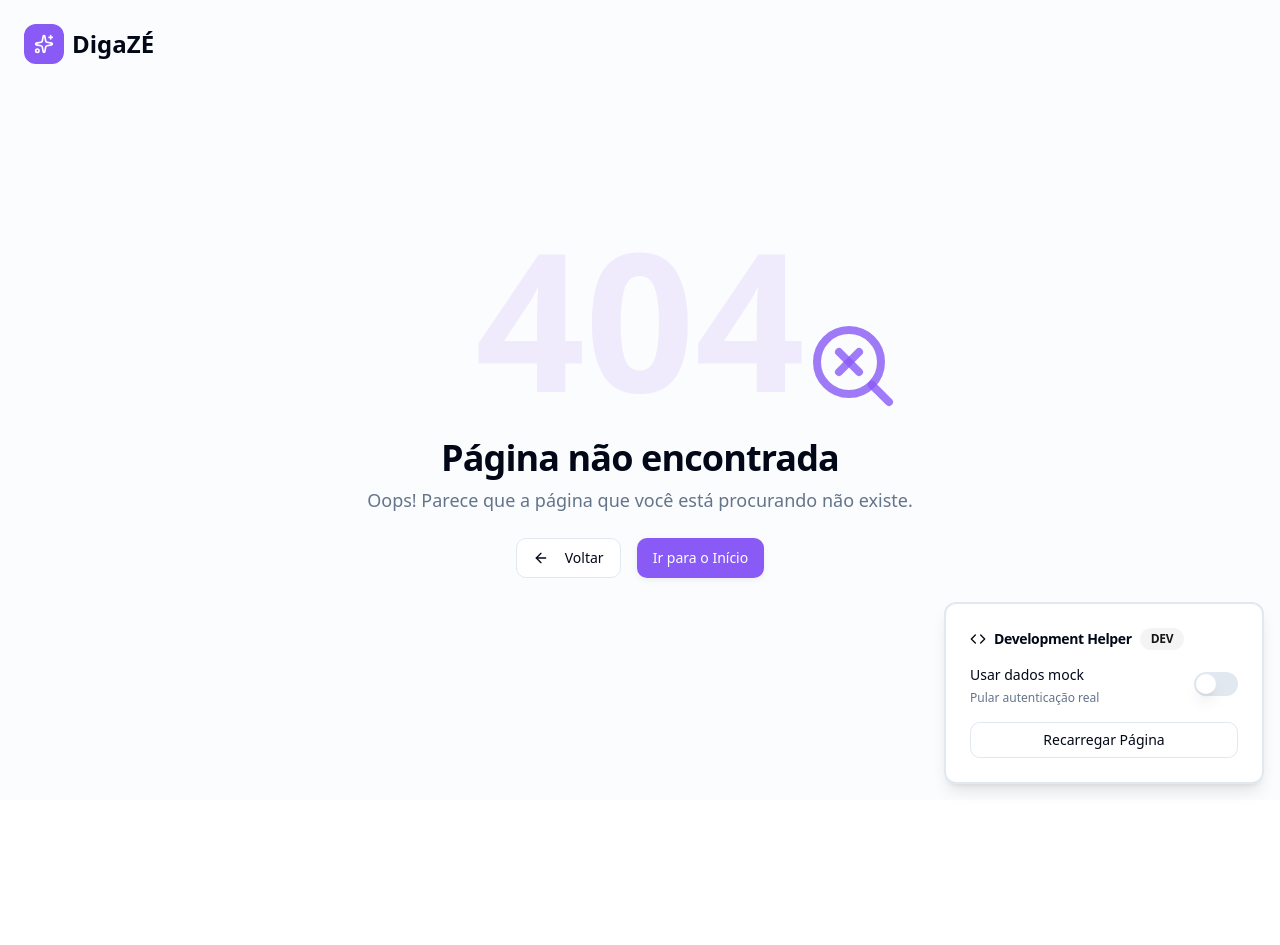
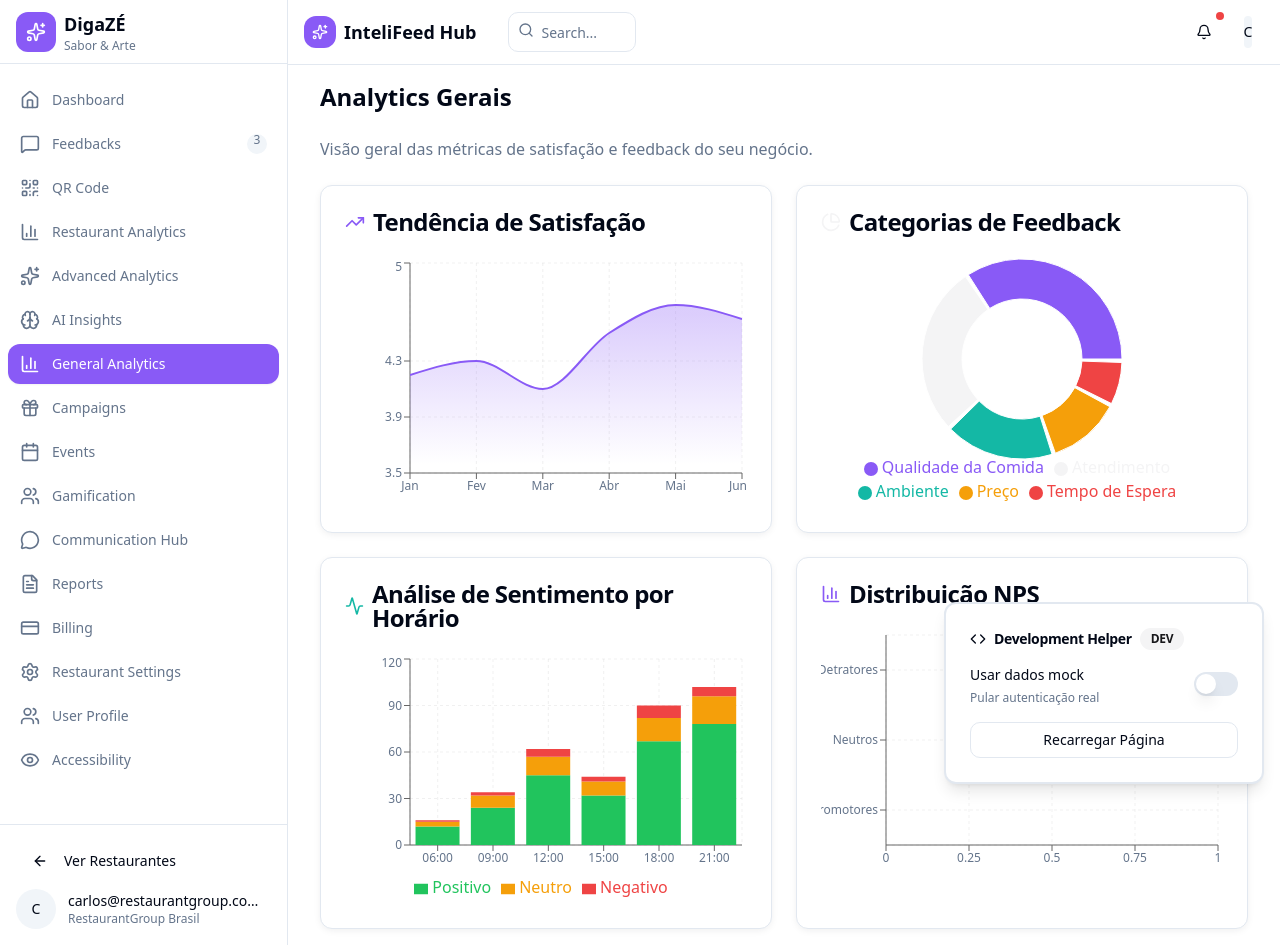
Before and after one commit to byfyrsc/Zefinalout25, a React (Vite) app: page /general-analytics in a window 1280 px wide. Before the commit the page ends 800 px from the top, so only its background shows below. Built offline with nearby package versions, Linux system fonts and the light colour scheme.

Commit message:
[dyad] Adicionada página e rota para Analytics Gerais - wrote 3 file(s)

```diff
--- a/src/components/layout/navigationConfig.ts
+++ b/src/components/layout/navigationConfig.ts
@@ -30,7 +30,8 @@ export const mainNavigationItems: NavItem[] = [
   { id: "qrcode", label: "QR Code", icon: QrCode, path: "/qrcode", requiresRestaurant: true },
   { id: "restaurant-analytics", label: "Restaurant Analytics", icon: BarChart3, path: "/restaurant-analytics", requiresRestaurant: true },
   { id: "advanced-analytics", label: "Advanced Analytics", icon: Sparkles, path: "/advanced-analytics" },
-  { id: "ai-insights", label: "AI Insights", icon: Brain, path: "/ai-insights" }, // Novo item de navegação
+  { id: "ai-insights", label: "AI Insights", icon: Brain, path: "/ai-insights" },
+  { id: "general-analytics", label: "General Analytics", icon: BarChart3, path: "/general-analytics" }, // Novo item de navegação
   { id: "campaigns", label: "Campaigns", icon: Gift, path: "/campaigns" },
   { id: "events", label: "Events", icon: Calendar, path: "/events" },
   { id: "gamification", label: "Gamification", icon: Users, path: "/gamification" },
--- /dev/null
+++ b/src/pages/GeneralAnalyticsPage.tsx
@@ -0,0 +1,14 @@
+import AnalyticsCharts from "@/components/AnalyticsCharts";
+import { EnhancedSkeleton, SkeletonPresets } from "@/components/ui/enhanced-skeleton";
+
+const GeneralAnalyticsPage = () => {
+  return (
+    <div className="space-y-6">
+      <h1 className="text-2xl font-bold text-foreground">Analytics Gerais</h1>
+      <p className="text-muted-foreground">Visão geral das métricas de satisfação e feedback do seu negócio.</p>
+      <AnalyticsCharts />
+    </div>
+  );
+};
+
+export default GeneralAnalyticsPage;
--- a/src/routes/protectedRoutes.tsx
+++ b/src/routes/protectedRoutes.tsx
@@ -24,7 +24,8 @@ const AdvancedAnalyticsPage = lazy(() => import("@/pages/AdvancedAnalyticsPage")
 const CommunicationPage = lazy(() => import("@/pages/CommunicationPage"));
 const ReportsPage = lazy(() => import("@/pages/ReportsPage"));
 const ProfilePage = lazy(() => import("@/pages/ProfilePage"));
-const AIInsightsPage = lazy(() => import("@/pages/AIInsightsPage")); // Nova importação
+const AIInsightsPage = lazy(() => import("@/pages/AIInsightsPage"));
+const GeneralAnalyticsPage = lazy(() => import("@/pages/GeneralAnalyticsPage")); // Nova importação
 
 
 export const protectedRoutes = [
@@ -63,7 +64,8 @@ export const protectedRoutes = [
       { path: "billing/cancel", element: <BillingCancelPage /> },
       { path: "profile", element: <ProfilePage /> },
       { path: "accessibility", element: <AccessibilityPage /> },
-      { path: "ai-insights", element: <AIInsightsPage /> }, // Nova rota
+      { path: "ai-insights", element: <AIInsightsPage /> },
+      { path: "general-analytics", element: <GeneralAnalyticsPage /> }, // Nova rota
     ],
   },
 ];
```
